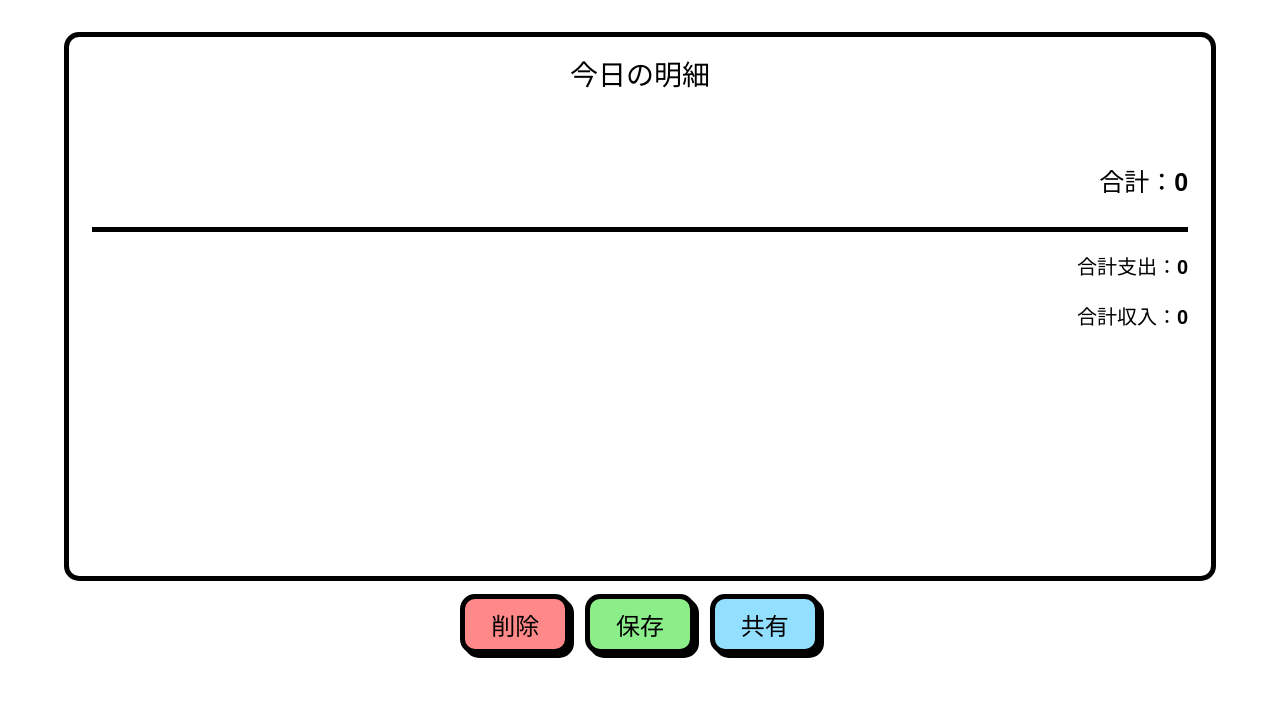
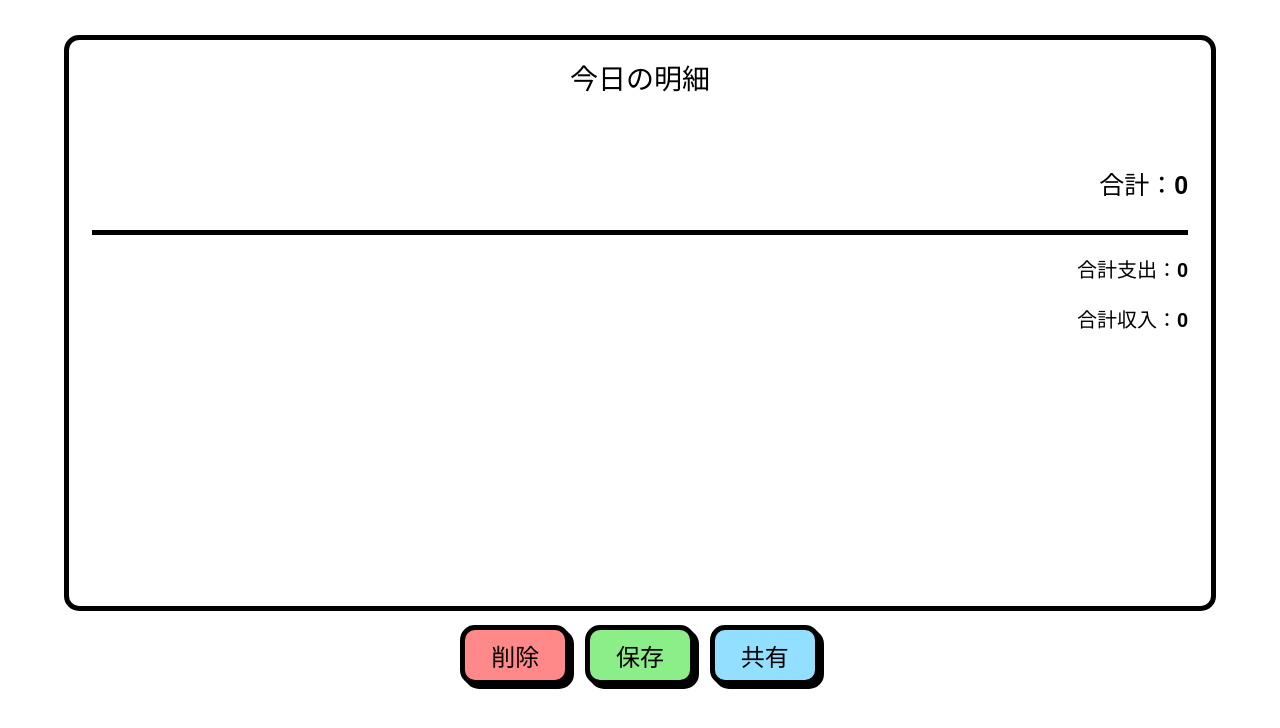
Before and after one commit to eddy87615/webapp-kakeibo, a React (Vite) app: page /ReceiveContainer in a window 1280 px wide. Shown: the top 728 px of the page. Built offline with nearby package versions, Linux system fonts and the light colour scheme.

Commit message:
download modal try

```diff
--- a/src/components/ReceiveContainer.css
+++ b/src/components/ReceiveContainer.css
@@ -18,7 +18,8 @@
   overflow-y: scroll;
 }
 .receiveandBtn {
-  height: calc(100vh - 114px);
+  /* height: calc(100vh - 114px); */
+  height: 90vh;
 
   display: flex;
   flex-direction: column;
```
